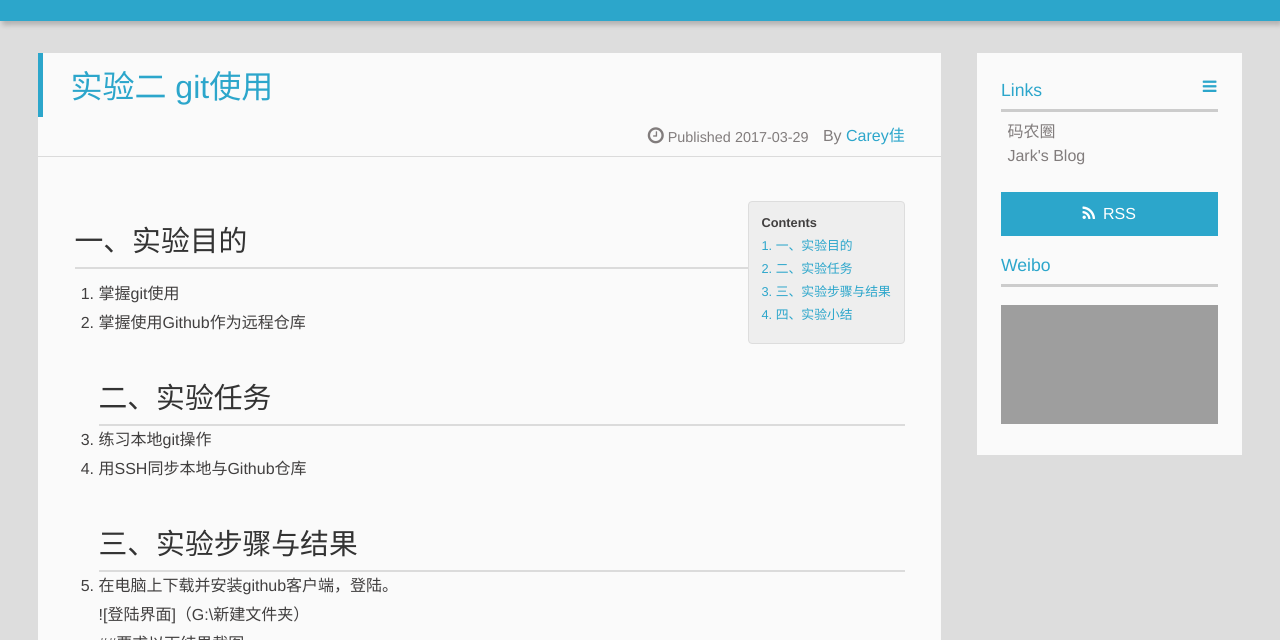
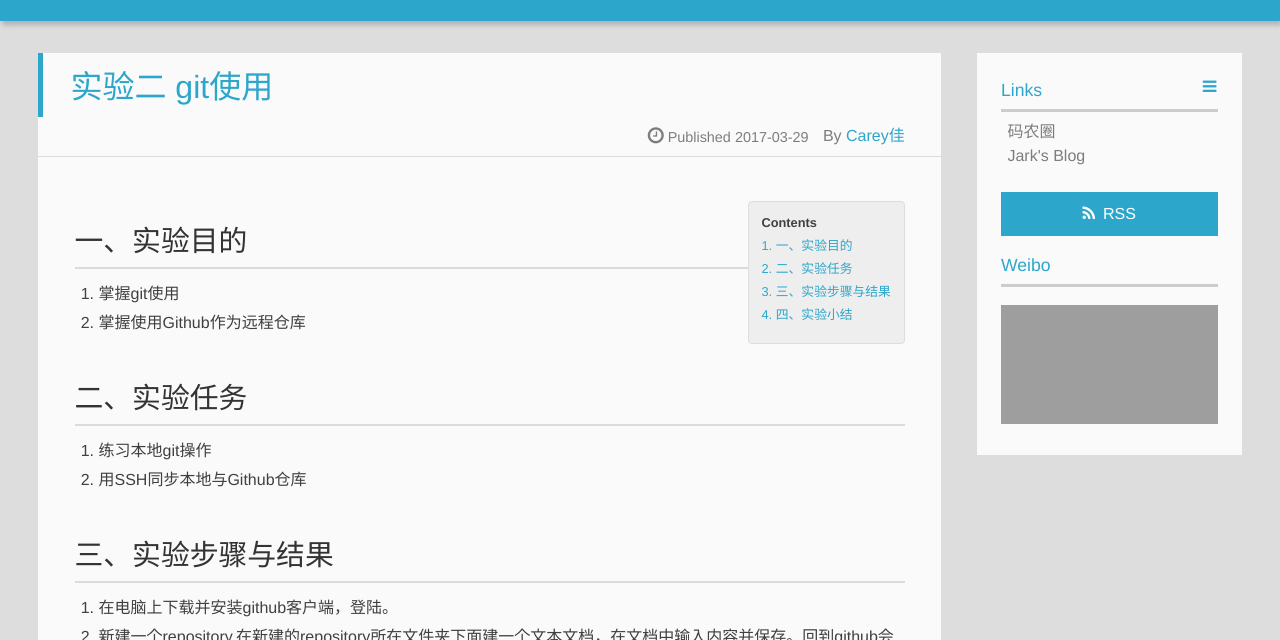
Before and after one commit to Careyjia/Careyjia.github.io, a plain HTML site: page 2017/03/29/textshiyaner/index.html in a window 1280 px wide. Shown: the part 160-800 px from the top of the page. Drawn offline with Linux system fonts and the light colour scheme; grey boxes are pictures that could not be loaded; a script that the page names is missing.

Commit message:
Site updated: 2017-03-29 16:38:11

```diff
--- a/2017/03/29/textshiyaner/index.html
+++ b/2017/03/29/textshiyaner/index.html
@@ -13,35 +13,44 @@
 
     <meta name="description" content="一、实验目的
 掌握git使用
-掌握使用Github作为远程仓库            二、实验任务
+掌握使用Github作为远程仓库
+
+二、实验任务
 练习本地git操作
-用SSH同步本地与Github仓库   三、实验步骤与结果
-在电脑上下载并安装github客户端，登陆。![登陆界面]（G:\新建文件夹）##要求以下结果截图
-本地操作log截图
-Github上comm">
+用SSH同步本地与Github仓库
+
+三、实验步骤与结果
+在电脑上下载并安装github客户端，登陆。
+新建一个repository.在新建的repository所在文件夹下面建一个文本文档，在文档中输入内容并保存。回到github会出现一个co">
 <meta property="og:type" content="article">
 <meta property="og:title" content="实验二 git使用">
 <meta property="og:url" content="http://yoursite.com/2017/03/29/textshiyaner/index.html">
 <meta property="og:site_name" content="佳佳的博客">
 <meta property="og:description" content="一、实验目的
 掌握git使用
-掌握使用Github作为远程仓库            二、实验任务
+掌握使用Github作为远程仓库
+
+二、实验任务
 练习本地git操作
-用SSH同步本地与Github仓库   三、实验步骤与结果
-在电脑上下载并安装github客户端，登陆。![登陆界面]（G:\新建文件夹）##要求以下结果截图
-本地操作log截图
-Github上comm">
-<meta property="og:updated_time" content="2017-03-29T08:28:24.595Z">
+用SSH同步本地与Github仓库
+
+三、实验步骤与结果
+在电脑上下载并安装github客户端，登陆。
+新建一个repository.在新建的repository所在文件夹下面建一个文本文档，在文档中输入内容并保存。回到github会出现一个co">
+<meta property="og:updated_time" content="2017-03-29T08:37:19.467Z">
 <meta name="twitter:card" content="summary">
 <meta name="twitter:title" content="实验二 git使用">
 <meta name="twitter:description" content="一、实验目的
 掌握git使用
-掌握使用Github作为远程仓库            二、实验任务
+掌握使用Github作为远程仓库
+
+二、实验任务
 练习本地git操作
-用SSH同步本地与Github仓库   三、实验步骤与结果
-在电脑上下载并安装github客户端，登陆。![登陆界面]（G:\新建文件夹）##要求以下结果截图
-本地操作log截图
-Github上comm">
+用SSH同步本地与Github仓库
+
+三、实验步骤与结果
+在电脑上下载并安装github客户端，登陆。
+新建一个repository.在新建的repository所在文件夹下面建一个文本文档，在文档中输入内容并保存。回到github会出现一个co">
 
 
     <link rel="alternative" href="/atom.xml" title="佳佳的博客" type="application/atom+xml">
@@ -123,10 +132,15 @@ Github上comm">
 
 		<h1 id="一、实验目的"><a href="#一、实验目的" class="headerlink" title="一、实验目的"></a>一、实验目的</h1><ol>
 <li>掌握git使用             </li>
-<li>掌握使用Github作为远程仓库            <h1 id="二、实验任务"><a href="#二、实验任务" class="headerlink" title="二、实验任务"></a>二、实验任务</h1></li>
+<li>掌握使用Github作为远程仓库</li>
+</ol>
+<h1 id="二、实验任务"><a href="#二、实验任务" class="headerlink" title="二、实验任务"></a>二、实验任务</h1><ol>
 <li>练习本地git操作   </li>
-<li>用SSH同步本地与Github仓库   <h1 id="三、实验步骤与结果"><a href="#三、实验步骤与结果" class="headerlink" title="三、实验步骤与结果"></a>三、实验步骤与结果</h1></li>
-<li>在电脑上下载并安装github客户端，登陆。<br>![登陆界面]（G:\新建文件夹）<br>##要求以下结果截图          </li>
+<li>用SSH同步本地与Github仓库</li>
+</ol>
+<h1 id="三、实验步骤与结果"><a href="#三、实验步骤与结果" class="headerlink" title="三、实验步骤与结果"></a>三、实验步骤与结果</h1><ol>
+<li>在电脑上下载并安装github客户端，登陆。           </li>
+<li>新建一个repository.在新建的repository所在文件夹下面建一个文本文档，在文档中输入内容并保存。回到github会出现一个commit,点击同意，即完成本地git操作。<br>![本地操作git截图]（<a href="http://i2.muimg.com/4851/28dd80c354919570.png）" target="_blank" rel="external">http://i2.muimg.com/4851/28dd80c354919570.png）</a><br>要求以下结果截图          </li>
 <li>本地操作log截图             </li>
 <li>Github上commits截图            </li>
 </ol>
--- a/index.html
+++ b/index.html
@@ -93,10 +93,15 @@
 
         <h1 id="一、实验目的"><a href="#一、实验目的" class="headerlink" title="一、实验目的"></a>一、实验目的</h1><ol>
 <li>掌握git使用             </li>
-<li>掌握使用Github作为远程仓库            <h1 id="二、实验任务"><a href="#二、实验任务" class="headerlink" title="二、实验任务"></a>二、实验任务</h1></li>
+<li>掌握使用Github作为远程仓库</li>
+</ol>
+<h1 id="二、实验任务"><a href="#二、实验任务" class="headerlink" title="二、实验任务"></a>二、实验任务</h1><ol>
 <li>练习本地git操作   </li>
-<li>用SSH同步本地与Github仓库   <h1 id="三、实验步骤与结果"><a href="#三、实验步骤与结果" class="headerlink" title="三、实验步骤与结果"></a>三、实验步骤与结果</h1></li>
-<li>在电脑上下载并安装github客户端，登陆。<br>![登陆界面]（G:\新建文件夹）<br>##要求以下结果截图          </li>
+<li>用SSH同步本地与Github仓库</li>
+</ol>
+<h1 id="三、实验步骤与结果"><a href="#三、实验步骤与结果" class="headerlink" title="三、实验步骤与结果"></a>三、实验步骤与结果</h1><ol>
+<li>在电脑上下载并安装github客户端，登陆。           </li>
+<li>新建一个repository.在新建的repository所在文件夹下面建一个文本文档，在文档中输入内容并保存。回到github会出现一个commit,点击同意，即完成本地git操作。<br>![本地操作git截图]（<a href="http://i2.muimg.com/4851/28dd80c354919570.png）" target="_blank" rel="external">http://i2.muimg.com/4851/28dd80c354919570.png）</a><br>要求以下结果截图          </li>
 <li>本地操作log截图             </li>
 <li>Github上commits截图            </li>
 </ol>
```
